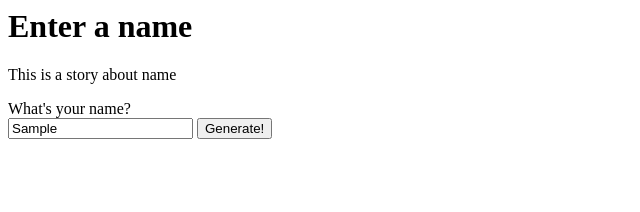
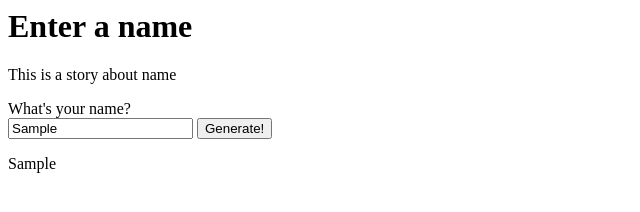
Before and after one commit to TomisinJ/story_generator, a plain HTML site: page index.html in a window 1280 px wide. Both pictures are taken after typing "Sample" into the empty fields and a click on the input "Generate!". Shown: the full height of the page, 0-640 px from the left. Drawn offline with Linux system fonts and the light colour scheme.

Commit message:
Updated name function

```diff
--- a/app.js
+++ b/app.js
@@ -0,0 +1,14 @@
+/* insert name
+
+add name to paragraph
+- interpolation of name variable
+
+randomise sentences
+- sentences in array
+- select a random sentence
+*/
+
+function getValueOfTextField() {
+    var usersName = document.getElementById("name").value;
+    document.getElementById("storyAndName").innerHTML = usersName
+}
--- a/index.html
+++ b/index.html
@@ -16,10 +16,10 @@
         </div>
         <div>
             <input type="text" id="name" class="inputName">
-            <input type="submit" value="Generate!" class="nameSubmit">
+            <input type="submit" value="Generate!" class="nameSubmit" onclick="getValueOfTextField()">
         </div>
         <div class="storyParagraph">
-            <p class="storyAndName"></p>
+            <p id="storyAndName"></p>
         </div>
     </div>
 </body>
```
